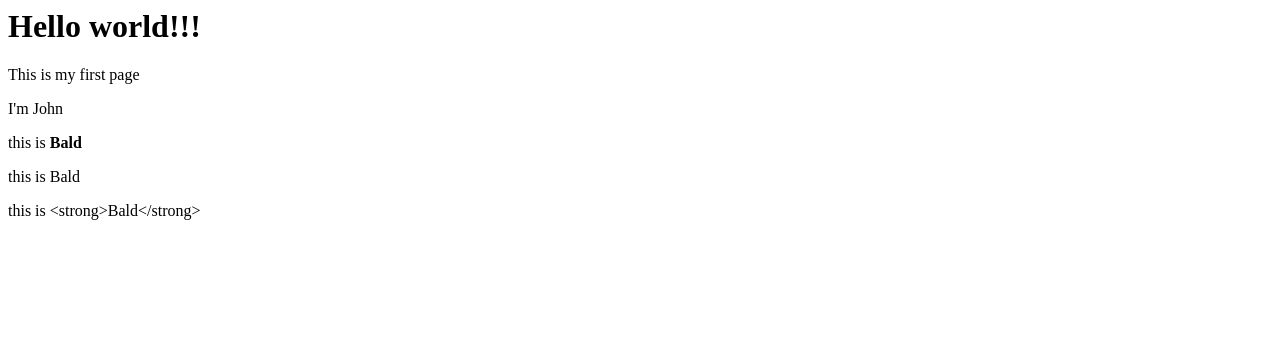
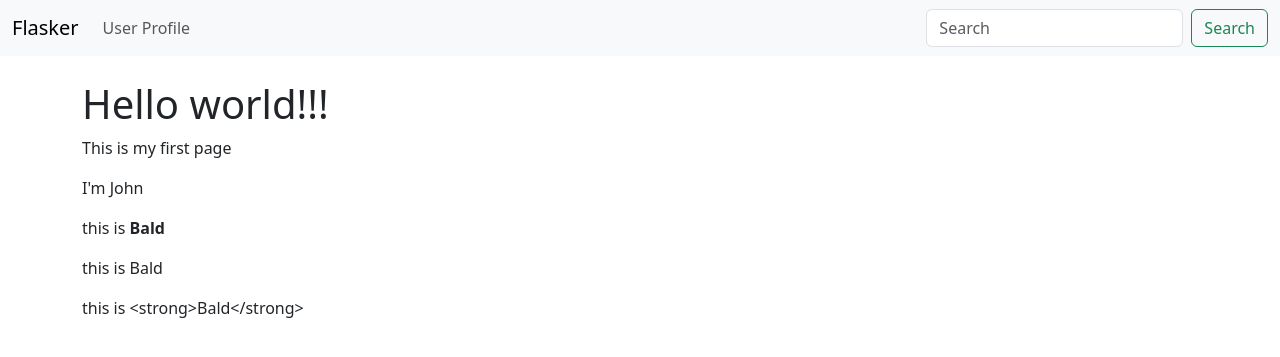
Before and after one commit to CapitainFan/Flasker, a Flask app: page / in a window 1280 px wide. Shown: the top 357 px of the page. Run offline with Flask 3, Linux system fonts and the light colour scheme.

Commit message:
added navbar

```diff
--- /dev/null
+++ b/templates/base.html
@@ -0,0 +1,20 @@
+<!doctype html>
+<html lang="en">
+  <head>
+    <meta charset="utf-8">
+    <meta name="viewport" content="width=device-width, initial-scale=1">
+    <title>Flasker</title>
+    <link href="https://cdn.jsdelivr.net/npm/bootstrap@5.3.2/dist/css/bootstrap.min.css" rel="stylesheet" integrity="sha384-T3c6CoIi6uLrA9TneNEoa7RxnatzjcDSCmG1MXxSR1GAsXEV/Dwwykc2MPK8M2HN" crossorigin="anonymous">
+  </head>
+  <body>
+    {% include 'navbar.html' %}
+    <br/>
+        <div class="container">
+            {% block content %}
+            {% endblock %}
+        </div>
+    <script src="https://cdn.jsdelivr.net/npm/bootstrap@5.3.2/dist/js/bootstrap.bundle.min.js" integrity="sha384-C6RzsynM9kWDrMNeT87bh95OGNyZPhcTNXj1NW7RuBCsyN/o0jlpcV8Qyq46cDfL" crossorigin="anonymous"></script>
+    <script src="https://cdn.jsdelivr.net/npm/@popperjs/core@2.11.8/dist/umd/popper.min.js" integrity="sha384-I7E8VVD/ismYTF4hNIPjVp/Zjvgyol6VFvRkX/vR+Vc4jQkC+hVqc2pM8ODewa9r" crossorigin="anonymous"></script>
+    <script src="https://cdn.jsdelivr.net/npm/bootstrap@5.3.2/dist/js/bootstrap.min.js" integrity="sha384-BBtl+eGJRgqQAUMxJ7pMwbEyER4l1g+O15P+16Ep7Q9Q+zqX6gSbd85u4mG4QzX+" crossorigin="anonymous"></script>
+    </body>
+</html>
--- a/templates/index.html
+++ b/templates/index.html
@@ -1,3 +1,5 @@
+{% extends 'base.html' %}
+{% block content %}
     <h1>Hello world!!!</h1>
 
     <p>This is my first page</p>
@@ -9,3 +11,4 @@
     <p> {{ stuff|striptags }} </p>
 
     <p> {{ stuff }} </p>
+{% endblock %}
--- /dev/null
+++ b/templates/navbar.html
@@ -0,0 +1,19 @@
+<nav class="navbar navbar-expand-lg bg-body-tertiary">
+    <div class="container-fluid">
+      <a class="navbar-brand" href="/">Flasker</a>
+      <button class="navbar-toggler" type="button" data-bs-toggle="collapse" data-bs-target="#navbarSupportedContent" aria-controls="navbarSupportedContent" aria-expanded="false" aria-label="Toggle navigation">
+        <span class="navbar-toggler-icon"></span>
+      </button>
+      <div class="collapse navbar-collapse" id="navbarSupportedContent">
+        <ul class="navbar-nav me-auto mb-2 mb-lg-0">
+          <li class="nav-item">
+            <a class="nav-link" href="{{url_for('user', name='Bogdan')}}">User Profile</a>
+          </li>
+        </ul>
+        <form class="d-flex" role="search">
+          <input class="form-control me-2" type="search" placeholder="Search" aria-label="Search">
+          <button class="btn btn-outline-success" type="submit">Search</button>
+        </form>
+      </div>
+    </div>
+  </nav>
--- a/templates/user.html
+++ b/templates/user.html
@@ -1 +1,4 @@
-<h1>Hello {{ user_name }}!!</h1>
+{% extends 'base.html' %}
+{% block content %}
+    <h1>Hello {{ user_name|title}}!!</h1>
+{% endblock %}
```
Also changed, not shown: templates/404.html (+8 -5 lines), templates/500.html (+8 -5 lines). Lines whose indentation alone changed are shown as unchanged.
